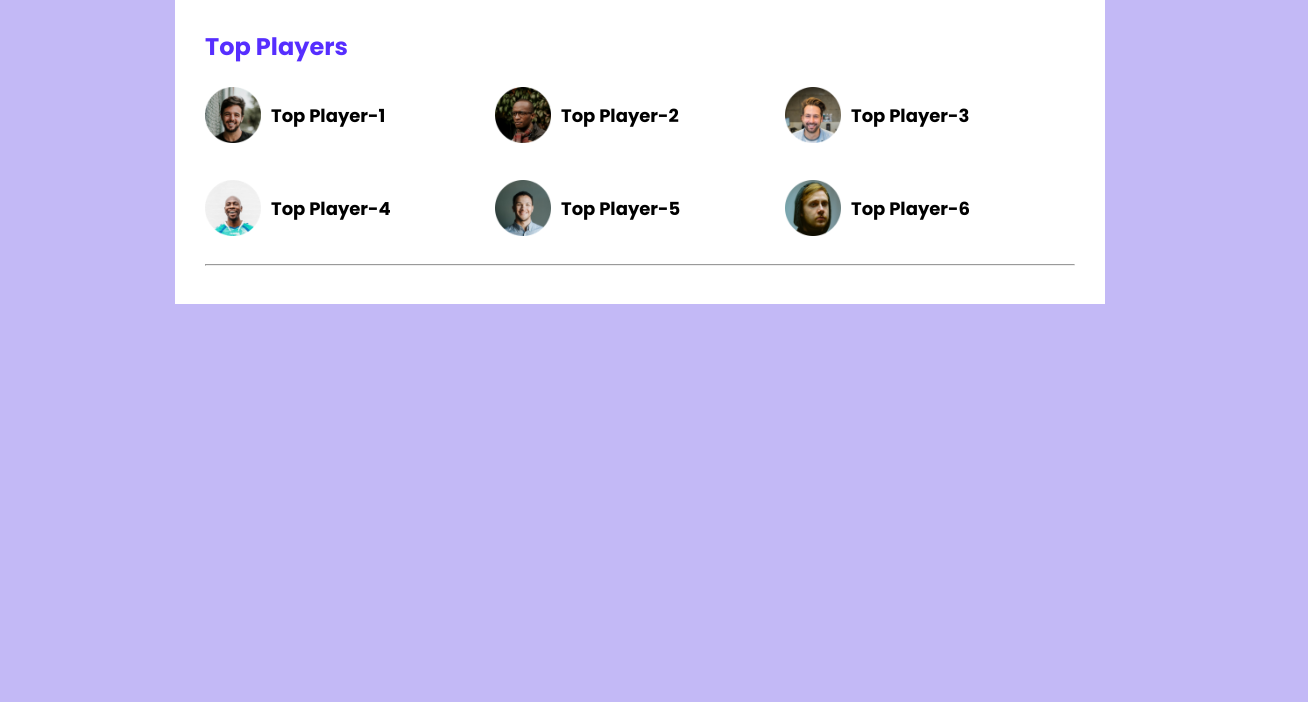
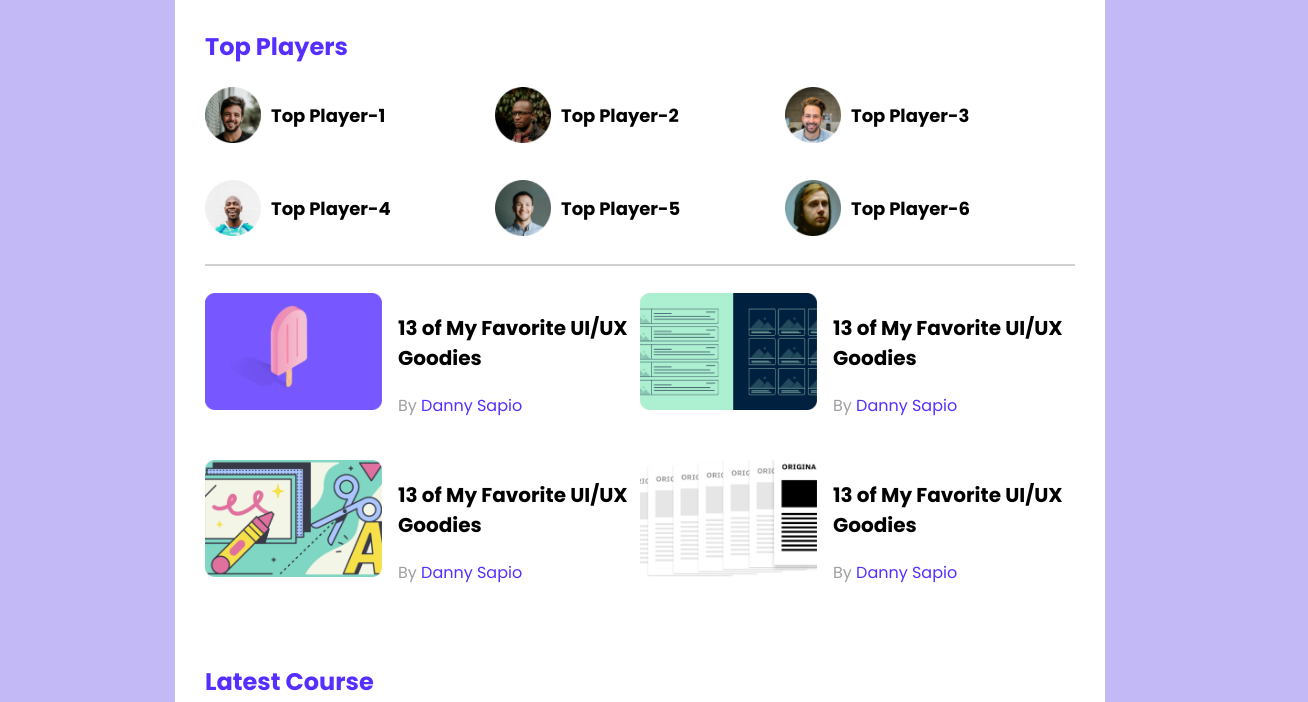
Before and after one commit to riju4350/HtmlCssLandingPage, a plain HTML site: page index.html in a window 1280 px wide. Shown: the part 98-800 px from the top of the page, 1308 px wide, since content can reach past the window. Drawn offline with Linux system fonts and the light colour scheme.

Commit message:
Top-blogs added

```diff
--- a/index.html
+++ b/index.html
@@ -57,14 +57,72 @@
                 </div>
             </div>
             <hr>
+            <div class="top-blogs">
+                <div class="blogs">
+                    <article class="blog">
+                        <div class="thumbnail">
+                            <img src="./assets/images/blogs/blog-1.png" alt="blog images">
+                        </div>
+                        <div class="blog-info">
+                            <h3 class="blog-title">13 of My Favorite UI/UX Goodies</h3>
+                            <p class="blog-author">By <a href="#">Danny Sapio</a>
+                        </div>
+                    </article>
+                    <article class="blog">
+                        <div class="thumbnail">
+                            <img src="./assets/images/blogs/blog-2.png" alt="blog images">
+                        </div>
+                        <div class="blog-info">
+                            <h3 class="blog-title">13 of My Favorite UI/UX Goodies</h3>
+                            <p class="blog-author">By <a href="#">Danny Sapio</a>
+                        </div>
+                    </article>
+                    <article class="blog">
+                        <div class="thumbnail">
+                            <img src="./assets/images/blogs/blog-3.png" alt="blog images">
+                        </div>
+                        <div class="blog-info">
+                            <h3 class="blog-title">13 of My Favorite UI/UX Goodies</h3>
+                            <p class="blog-author">By <a href="#">Danny Sapio</a>
+                        </div>
+                    </article>
+                    <article class="blog">
+                        <div class="thumbnail">
+                            <img src="./assets/images/blogs/blog-4.png" alt="blog images">
+                        </div>
+                        <div class="blog-info">
+                            <h3 class="blog-title">13 of My Favorite UI/UX Goodies</h3>
+                            <p class="blog-author">By <a href="#">Danny Sapio</a>
+                        </div>
+                    </article>
+                </div>
+            </div>
+        </section>
+
+        <!-- Our Courses -->
+        <section class="container">
+            <h2 class="section-title">Latest Course</h2>
+            <div class="courses">
+                <div class="course">
+                    <div class="course-banner">
+                        <img src="./assets/images/courses/course-1.png" alt="">
+                    </div>
+                    <div class="course-info">
+                        <h3 class="course-title">React - The Complete Guide 2022</h3>
+                        <p class="course-author"></p>
+                    </div>
+                </div>
+            </div>
+
         </section>
 
     </main>
+
 </body>
 
 </html>
 <!-- to push
  git add .
- git commit -m"navbar added"
+ git commit -m"Top-blogs added"
  git push
 -->
--- a/style.css
+++ b/style.css
@@ -9,7 +9,8 @@ body{
 }
 main{
     display: flex;
-    justify-content: center;
+    flex-direction: column;
+    align-items: center;
 }
 .container{
         background-color:#ffffff;
@@ -69,3 +70,36 @@ nav ul li{
     margin-left: 10px;
     font-size: 18px;
 }
+hr{
+    border:1px solid #d1d1d1;
+    margin-bottom: 27px;
+}
+/* top blog styles */
+.blogs{
+    display: grid;
+    grid-template-columns: repeat(2, 1fr);
+    grid-row-gap: 26px;
+}
+.blog{
+    display: flex;
+}
+.blog .thumbnail img{
+    width:177px;
+    height:117px;
+}
+.blog .blog-info{
+    margin-left: 16px;
+}
+.blog-title{
+    font-size: 20px;
+}
+.blog-author{
+    color: #9f9f9f;
+    font-size: 16px;
+}
+.blog-author a{
+    text-decoration: none;
+    font-size: 16px;
+    color: #562EFF;
+}
+/* latest Course */
```
